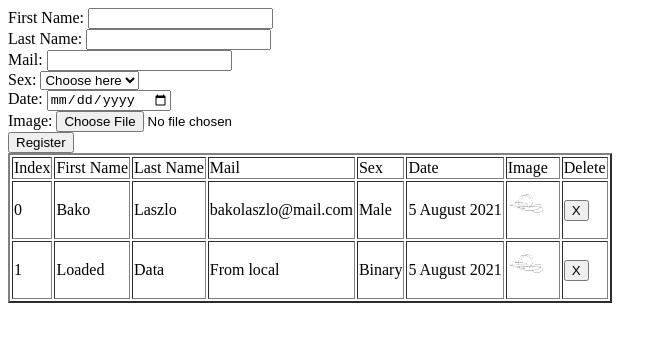
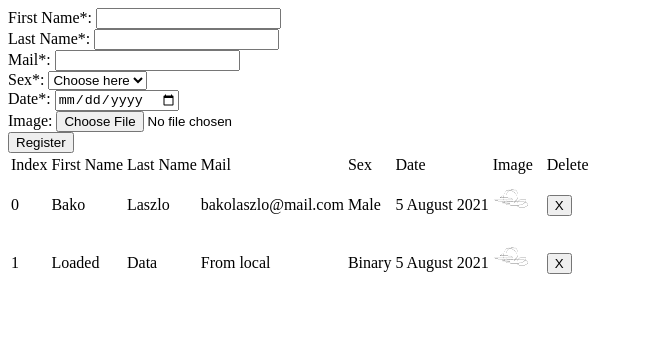
Before and after one commit to bakolaszlo/Front-End-Task2, a plain HTML site: page index.html in a window 1280 px wide. Shown: the whole page, without its empty margins (0-667 px from the left). Drawn offline with Linux system fonts and the light colour scheme.

Commit message:
CSS added

```diff
--- a/index.html
+++ b/index.html
@@ -5,31 +5,32 @@
     <meta http-equiv="X-UA-Compatible" content="IE=edge">
     <meta name="viewport" content="width=device-width, initial-scale=1.0">
     <title>Document</title>
+    <link rel="stylesheet" href="style.css">
 
 </head>
 <body>
     <form id="myForm">
-        <div>
+        <div class="table-head">
             <label for="firstName">
-                First Name:
+                First Name*:
             </label>
 
             <input type="text" id="firstName" name="firstName"> <br>
 
             <label for="lname">
-                Last Name:
+                Last Name*:
             </label>
 
             <input type="text" id="lastName" name="lastName"> <br>
 
             <label for="mail">
-                Mail:
+                Mail*:
             </label>
 
             <input type="mail" id="mail" name="mail"> <br>
 
             <label for="sex">
-                Sex:
+                Sex*:
             </label>
 
             <select name="sex" id="sex">
@@ -48,7 +49,7 @@
             </select> <br>
 
             <label for="date">
-                Date:
+                Date*:
             </label>
 
             <input type="date" name="date" id="date"> <br>
@@ -62,27 +63,30 @@
 
         </div>
     </form>
-    <div id ="error">
+    <div class="table-head" id ="error">
 
     </div>
 
-    <div class="table">
+    <div class="table-head">
 
-        <table border="2">
+        <table class="table" ">
             <tbody id="table-class">
-                <tr id="-1">
-                    <td>Index</td>
-                    <td>First Name</td>
-                    <td>Last Name</td>
-                    <td>Mail</td>
-                    <td>Sex</td>
-                    <td>Date</td>
-                    <td>Image</td>
-                    <td>Delete</td>
+                <tr id="-1" class="head">
+                    <td class="table-header">Index</td>
+                    <td class="table-header">First Name</td>
+                    <td class="table-header">Last Name</td>
+                    <td class="table-header">Mail</td>
+                    <td class="table-header">Sex</td>
+                    <td class="table-header">Date</td>
+                    <td class="table-header">Image</td>
+                    <td class="table-header">Delete</td>
                 </tr>
             </tbody>
         </table>
     </div>
+    <div class="footer">
+
+    </div>
     <script src="scripts/app.js"></script>
     </body>
     </html>
```
